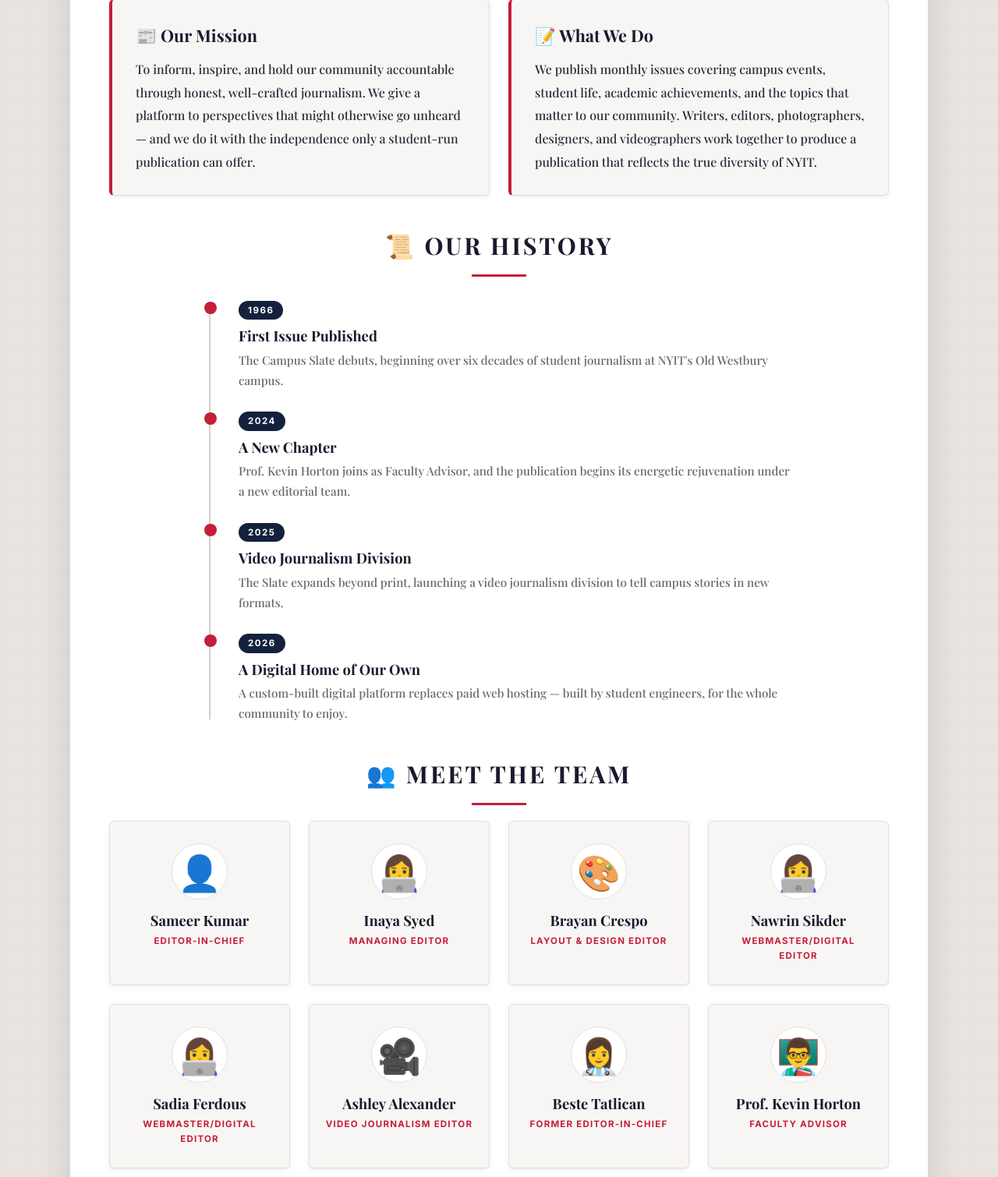
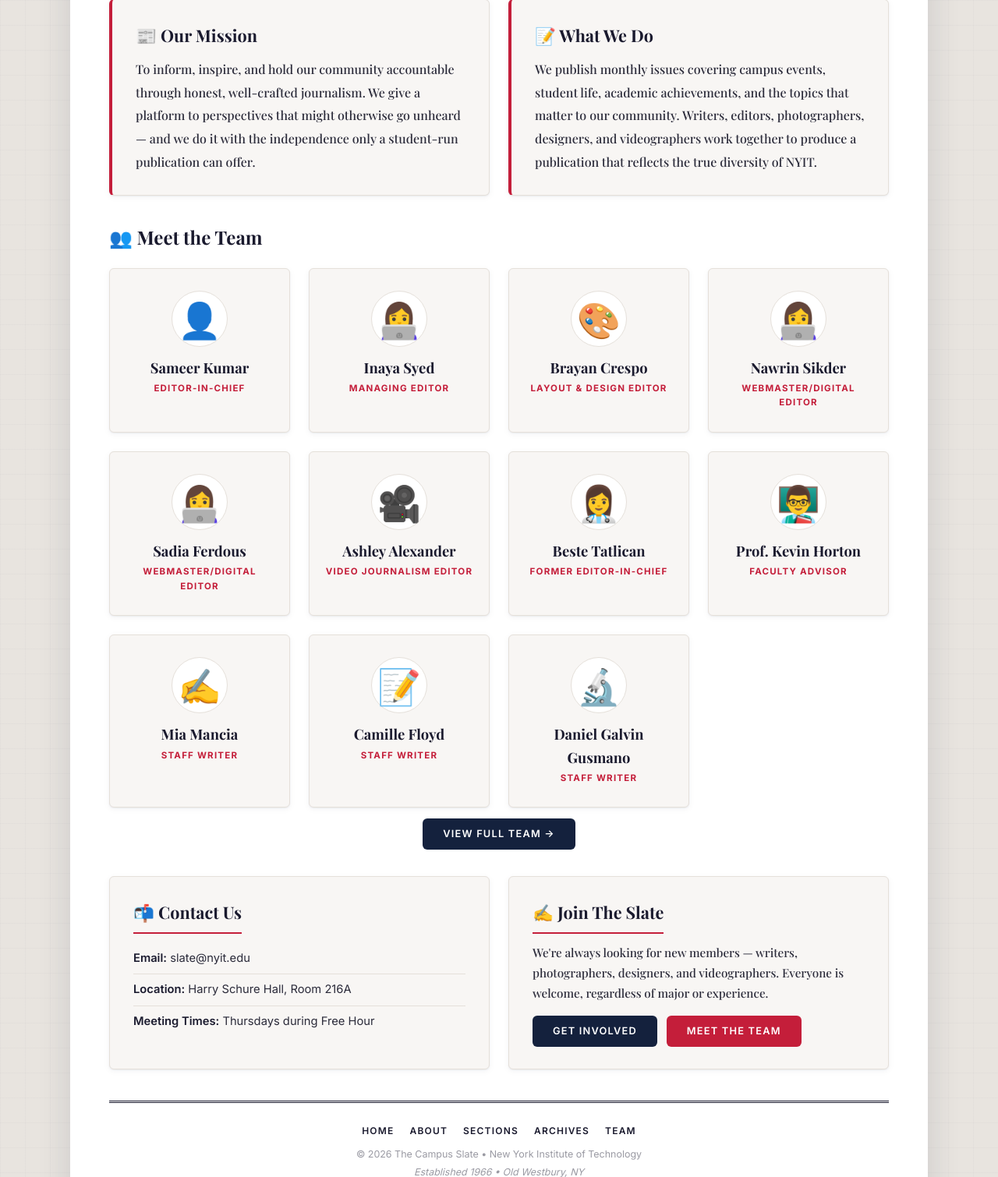
Before and after one commit to Sadia-F/The-Campus-Slate, a Flask app: page /about in a window 1280 px wide. Shown: the part 768-2278 px from the top of the page at 78% size. Run offline with Flask 3, Linux system fonts and the light colour scheme.

Commit message:
Remove 'Our History' timeline section from About page

```diff
--- a/static/css/style.css
+++ b/static/css/style.css
@@ -980,96 +980,6 @@ img {
     color: var(--article-ink);
 }
 
-.section-label-rule {
-    text-align: center;
-    margin: 40px 0 0 0;
-}
-
-.section-label-rule h2 {
-    font-family: var(--serif);
-    font-size: 1.9em;
-    color: var(--ink);
-    text-transform: uppercase;
-    letter-spacing: 3px;
-    margin-bottom: 8px;
-}
-
-.section-label-rule::after {
-    content: '';
-    display: block;
-    width: 70px;
-    height: 3px;
-    background: var(--red);
-    margin: 12px auto 0 auto;
-}
-
-/* Timeline / history */
-
-.timeline {
-    position: relative;
-    margin: 28px 0 0 0;
-    padding-left: 28px;
-    max-width: 760px;
-}
-
-.timeline::before {
-    content: '';
-    position: absolute;
-    left: 8px;
-    top: 6px;
-    bottom: 6px;
-    width: 2px;
-    background: var(--line-strong);
-}
-
-.timeline-item {
-    position: relative;
-    padding: 0 0 24px 18px;
-}
-
-.timeline-item:last-child {
-    padding-bottom: 0;
-}
-
-.timeline-item::before {
-    content: '';
-    position: absolute;
-    left: -24px;
-    top: 6px;
-    width: 12px;
-    height: 12px;
-    border-radius: 50%;
-    background: var(--red);
-    box-shadow: 0 0 0 2px var(--red);
-}
-
-.timeline-item .year {
-    display: inline-block;
-    font-family: var(--sans);
-    font-size: 0.72em;
-    font-weight: 700;
-    text-transform: uppercase;
-    letter-spacing: 1.5px;
-    color: #ffffff;
-    background: var(--navy);
-    padding: 3px 12px;
-    border-radius: 20px;
-    margin-bottom: 6px;
-}
-
-.timeline-item h4 {
-    font-family: var(--serif);
-    font-size: 1.15em;
-    color: var(--ink);
-    margin-bottom: 4px;
-}
-
-.timeline-item p {
-    font-size: 0.95em;
-    color: var(--text-soft);
-    line-height: 1.7;
-}
-
 /* About — team preview */
 
 .about-team {
@@ -1135,11 +1045,6 @@ img {
 
 .about-card .card-cta .btn {
     margin-right: 8px;
-}
-
-.history-wrap {
-    max-width: 760px;
-    margin: 0 auto;
 }
 
 /* ============================================================
--- a/templates/about.html
+++ b/templates/about.html
@@ -53,46 +53,6 @@
     </div>
 </div>
 
-<div class="history-wrap">
-    <div class="section-label-rule">
-        <h2>📜 Our History</h2>
-    </div>
-    <div class="timeline">
-        <div class="timeline-item">
-            <span class="year">1966</span>
-            <h4>First Issue Published</h4>
-            <p>
-                The Campus Slate debuts, beginning over six decades of student
-                journalism at NYIT's Old Westbury campus.
-            </p>
-        </div>
-        <div class="timeline-item">
-            <span class="year">2024</span>
-            <h4>A New Chapter</h4>
-            <p>
-                Prof. Kevin Horton joins as Faculty Advisor, and the publication
-                begins its energetic rejuvenation under a new editorial team.
-            </p>
-        </div>
-        <div class="timeline-item">
-            <span class="year">2025</span>
-            <h4>Video Journalism Division</h4>
-            <p>
-                The Slate expands beyond print, launching a video journalism
-                division to tell campus stories in new formats.
-            </p>
-        </div>
-        <div class="timeline-item">
-            <span class="year">2026</span>
-            <h4>A Digital Home of Our Own</h4>
-            <p>
-                A custom-built digital platform replaces paid web hosting — built
-                by student engineers, for the whole community to enjoy.
-            </p>
-        </div>
-    </div>
-</div>
-
 <div class="about-team">
     <div class="section-label-rule">
         <h2>👥 Meet the Team</h2>
```
